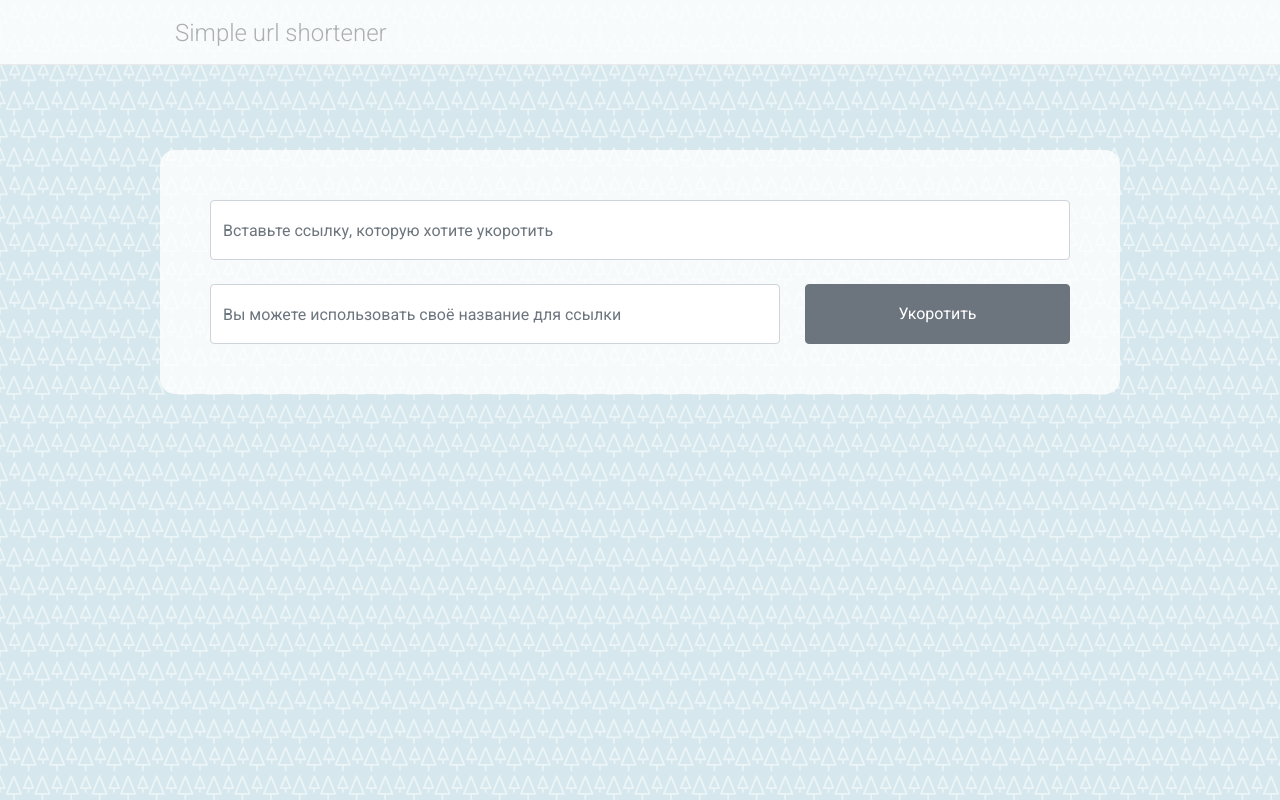
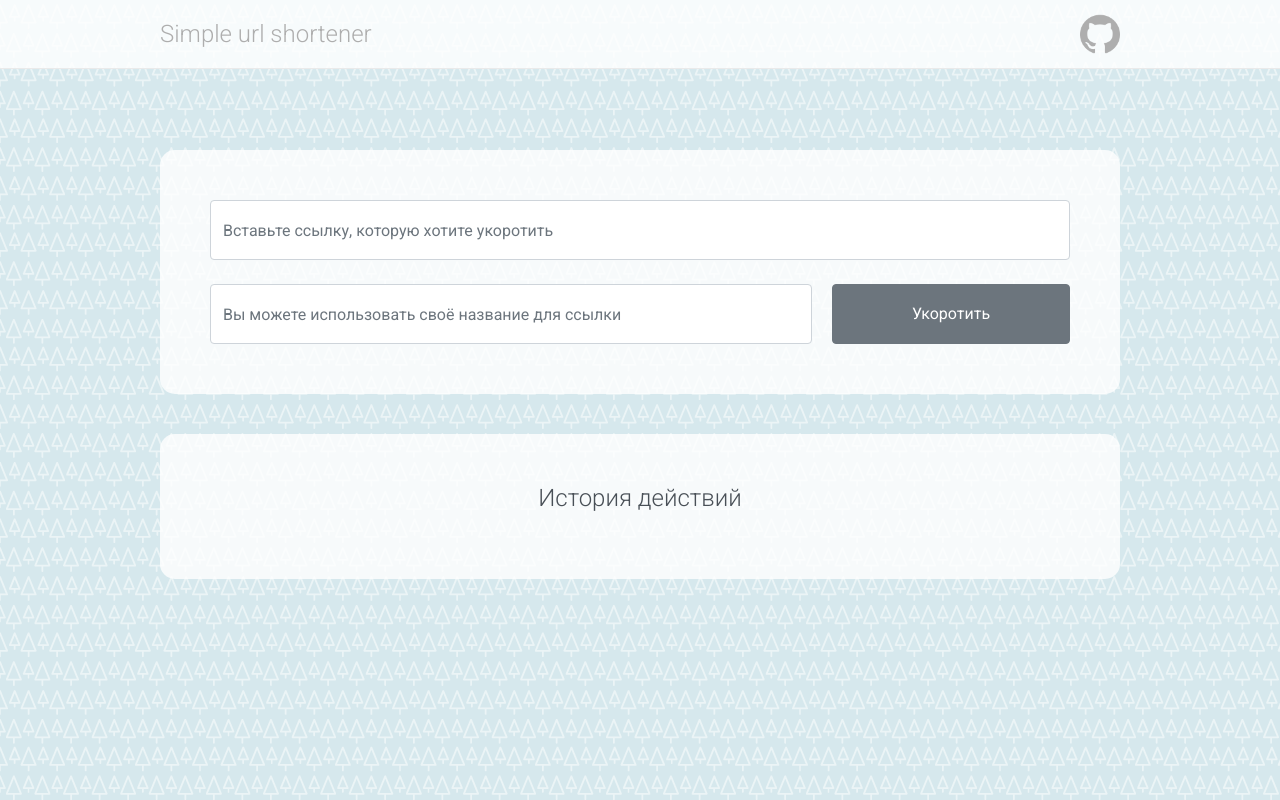
Before and after one commit to rrrrs09/url_shortener, a Django app: page / in a window 1280 px wide. Run offline with Django 3.2, Linux system fonts and the light colour scheme; some libraries are stand-ins or nearby versions.

Commit message:
added history, improved adaptive design

```diff
--- a/backend/backend/settings/production.py
+++ b/backend/backend/settings/production.py
@@ -6,8 +6,8 @@
 DATABASES = {
     'default': {
         'ENGINE': 'django.db.backends.postgresql',
-        'NAME': 'postgres',
-        'USER': 'postgres',
+        'NAME': environ.get('POSTGRES_DB', 'postgres'),
+        'USER': environ.get('POSTGRES_USER', 'postgres'),
         'PASSWORD': environ.get('POSTGRES_PASSWORD', 'postgres'),
         'HOST': 'db',
         'PORT': '5432'
@@ -18,5 +18,4 @@
 
 DEBUG = False
 
-STATIC_URL = '/staticfiles/'
 STATIC_ROOT = BASE_DIR / 'staticfiles'
--- a/backend/static/style.css
+++ b/backend/static/style.css
@@ -1,52 +1,118 @@
 @import url('https://fonts.googleapis.com/css2?family=Roboto:wght@300;400&display=swap');
 * {
-    margin: 0;
-    padding: 0;
     font-family: 'Roboto', 'Arial', sans-serif;
+    box-sizing: border-box;
 }
 body {
-    background-image: url('trees.png');
-    background-repeat: repeat;
+    background-image: url('/static/img/trees.png');
 }
-
+.row {
+    margin-left: 0;
+    margin-right: 0;
+}
+.form-group {
+    margin-bottom: 0;
+}
 .wrapper {
-    max-width: 960px;
+    max-width: 1000px;
     margin: 0 auto;
-    height: inherit;
+    padding: 0 20px;
 }
 .header {
     background-color: rgba(255,255,255,0.8);
-    height: 65px;
     position: fixed;
     top: 0;
     width: 100%;
     border-bottom: solid 1px #eaeaea;
     z-index: 500;
     color: #AEAEAE;
+    padding: 14px 0;
+}
+.header h1 {
+    font-size: 150%;
+    font-weight: 300;
+    margin-bottom: 0;
+}
+#github-link {
+    height: 40px;
+}
+.content {
+    margin-top: 150px;
+}
+
+.content-card {
+    background-color: rgba(255,255,255,0.8);
+    border-radius: 15px;
+    padding: 50px 50px;
+    margin-bottom: 40px;
+}
+#main-form input, #main-form button {
+    height: 60px;
+}
+.history {
+    color:#495057;
+}
+.history a {
+    color: #0236b9;
+}
+.history a:hover {
+    text-decoration: none;
+}
+.history h3 {
+    font-size: 150%;
     font-weight: 300;
 }
-.header .row {
-    margin: auto;
-    height: inherit;
+.list-group-item {
+    display: flex;
+    justify-content: space-between;
 }
-.logo {
-    font-size: 150%;
+.list-group-item span {
+    align-self: center;
 }
-.main {
-    background-color: rgba(255,255,255,0.8);
-    padding: 50px;
-    margin-top: 150px;
-    border-radius: 15px;
+.list-group-item div {
+    display: flex;
 }
-.main input, .main button {
-    height: 60px;
+.action-url {
+    overflow: hidden;
+    text-overflow: ellipsis;
+    white-space: nowrap;
+    width: 100%;
 }
-.main button {
-    min-width: 25%;
+
+@media screen and (min-width: 800px) {
+    .slug-group {
+        width: 70%;
+        margin-right: 20px;
+    }
+    #shorten-button {
+        width: calc(30% - 20px);
+        margin-top: 0 !important;
+    }
 }
-.form-row .col {
-    margin-left: 15px;
+
+@media screen and (max-width: 800px) {
+    .slug-group {
+        width: 100%;
+    }
+    .content-card {
+        padding: 40px 20px;
+        margin: 20px 0;
+    }
+    .content {
+        margin-top: 90px;
+    }
+    .list-group-item {
+        flex-direction: column;
+    }
+    .list-group-item span {
+        margin-right: 0 !important;
+        margin-bottom: 1rem;
+    }
+    .list-group-item div {
+        flex-direction: column;
+        align-items: flex-start;
+    }
+    .list-group-item .btn {
+        width: 100%;
+    }
 }
-.history {
-    background-color: gainsboro;
-}
--- a/backend/templates/index.html
+++ b/backend/templates/index.html
@@ -1,4 +1,4 @@
-{% load static %}
+{% verbatim %}
 <!DOCTYPE html>
 <html lang="en">
 <head>
@@ -6,55 +6,84 @@
   <meta name="viewport" content="width=device-width, initial-scale=1.0">
   <title>Url shortener</title>
   <link rel="stylesheet" href="https://stackpath.bootstrapcdn.com/bootstrap/4.5.2/css/bootstrap.min.css" integrity="sha384-JcKb8q3iqJ61gNV9KGb8thSsNjpSL0n8PARn9HuZOnIxN0hoP+VmmDGMN5t9UJ0Z" crossorigin="anonymous">
-  <link rel="stylesheet" href="{% static 'style.css' %}">
+  <link rel="stylesheet" href="/static/style.css">
   <script src="https://cdn.jsdelivr.net/npm/vue/dist/vue.js"></script>
 </head>
 <body>
-  {% verbatim %}
   <div id="app">
     <div class="header">
       <div class="wrapper">
-        <div class="row align-items-center justify-content-between">
-          <div class="logo col">Simple url shortener</div>
-          <div class="git col text-right"></div>
+        <div class="row justify-content-between align-items-center">
+          <h1>Simple url shortener</h1>
+          <a href="https://github.com/rrrrs09/url_shortener">
+            <img id="github-link" src="/static/img/github.png" alt="" >
+          </a>
         </div>
       </div>
     </div>
+    <div class="content">
       <div class="wrapper">
-
-      <div class="main">
-        <form>
+        <div class="content-card">
+          <form id="main-form">
             <div class="form-group mb-4">
-            <input v-on:input="urlError=null" v-model="longUrl" type="text"
-            class="form-control" :class="{ 'is-invalid': urlError }"
+              <input  id="long-url"
+                      v-on:input="urlError=null"
+                      v-model="longUrl"
+                      type="text"
+                      class="form-control"
+                      :class="{ 'is-invalid': urlError }"
                       placeholder="Вставьте ссылку, которую хотите укоротить">
               <div class="invalid-feedback">
                 {{ urlError }}
               </div>
             </div>
-          <div class="form-row">
-            <div class="col-8">
-              <input v-on:input="slugError=null" v-model="slug" type="text"
-              class="form-control" :class="{ 'is-invalid': slugError }"
+            <div class="form-group row">
+              <div class="slug-group">
+                <input  id="slug"
+                        v-on:input="slugError=null"
+                        v-model="slug"
+                        type="text"
+                        class="form-control"
+                        :class="{ 'is-invalid': slugError }"
                         placeholder="Вы можете использовать своё название для ссылки">
+
                 <div class="invalid-feedback">
                   {{ slugError }}
                 </div>
               </div>
-            <div class="col">
-              <button v-on:click="shortenUrl" type="button" class="btn btn-secondary btn-block" >
+              <button id="shorten-button"
+                      v-on:click="shortenUrl"
+                      type="button"
+                      class="btn btn-secondary btn-block mt-4" >
                 Укоротить
               </button>
-            </div>
             </div>
           </form>
         </div>
 
-
-      <div class="history"></div>
+        <div class="content-card">
+          <div class="history">
+            <h3 class="text-center mb-3">История действий</h3>
+            <ul class="list-group" v-if="actionHistory">
+              <li v-for="item in actionHistory" :key="item.shortUrl" class="list-group-item">
+                <span class="action-url mr-3">{{item.longUrl}}</span>
+                <div>
+                  <span class="action-url mr-3">
+                    <a :href="item.shortUrl" target="_blank">{{item.shortUrl}}</a>
+                  </span>
+                  <span v-on:click="copyUrl($event, item.shortUrl)" class="btn btn-light">
+                    Скопировать
+                  </span>
+                </div>
+              </li>
+            </ul>
           </div>
         </div>
-  {% endverbatim %}
-  <script src="{% static 'main.js' %}"></script>
+      </div>
+    </div>
+  </div>
+
+  <script src="/static/main.js"></script>
 </body>
 </html>
+{% endverbatim %}
```
Also changed, not shown: backend/static/main.js (+37 -2 lines), README.md, backend/static/img/github.png (added), backend/static/img/trees.png (renamed from backend/static/trees.png), 1 other file. Lines whose indentation alone changed are shown as unchanged.
